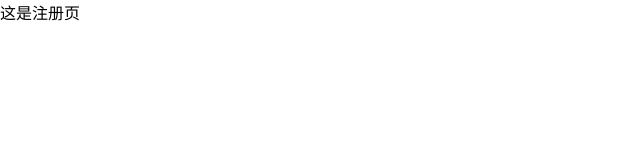
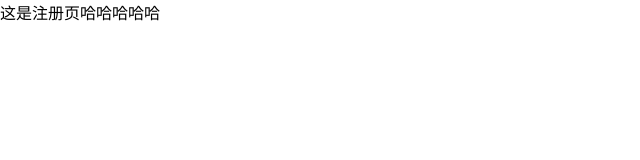
Before and after one commit to LeeKKun/vue-demo, a Vue app: page /#/register in a window 1280 px wide. Shown: the top 160 px of the page, without its empty margins (0-640 px from the left). Built offline with nearby package versions, Linux system fonts and the light colour scheme.

Commit message:
第一次提交

```diff
--- a/src/views/Register.vue
+++ b/src/views/Register.vue
@@ -1,6 +1,6 @@
 <template>
   <div class="register">
-    这是注册页
+    这是注册页哈哈哈哈哈
   </div>
 </template>
 
```
